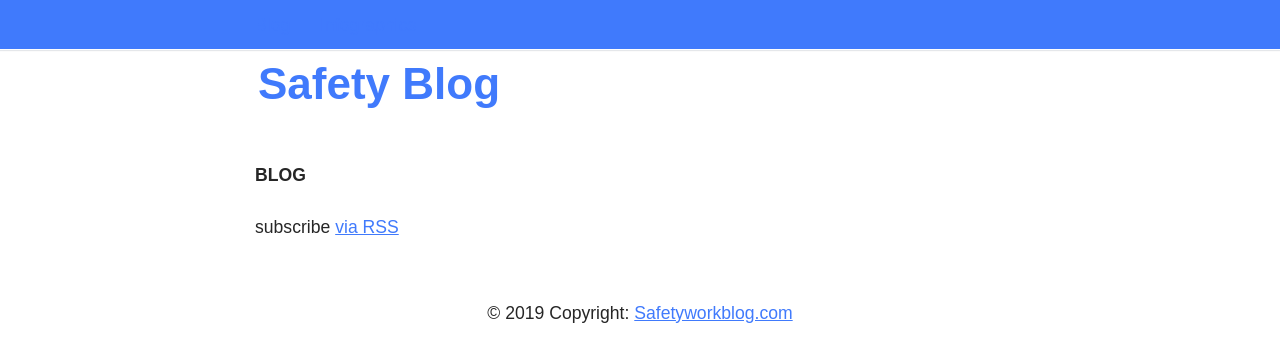
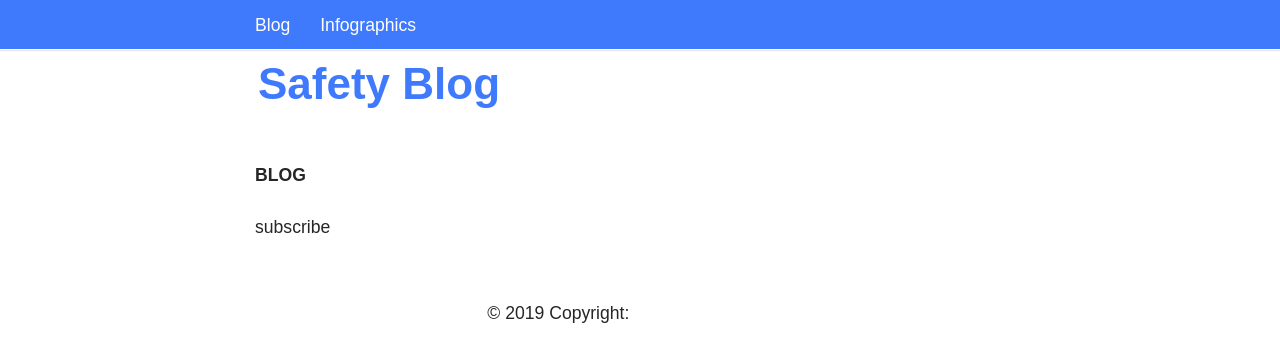
Before and after one commit to Flaaim/safe, a Jekyll site: the page built from index.html, in a window 1280 px wide. Shown: the top 362 px of the page. Built offline with Jekyll 4.4.1, drawn with Linux system fonts in a browser that asks for light colours; some web fonts are replaced.

Commit message:
Update base.scss

```diff
--- a/_sass/base.scss
+++ b/_sass/base.scss
@@ -2,7 +2,7 @@ $content-width: 800px;
 $main: #407afc;
 $font-style: 'Muli', sans-serif;
 $font-color: #262626;
-$link-color: #407afc;
+$link-color: #fff;
 $link-hover-color: $main;
 $heading-font: 'Muli', sans-serif;
 $heading-font-color: #407afc;
```
